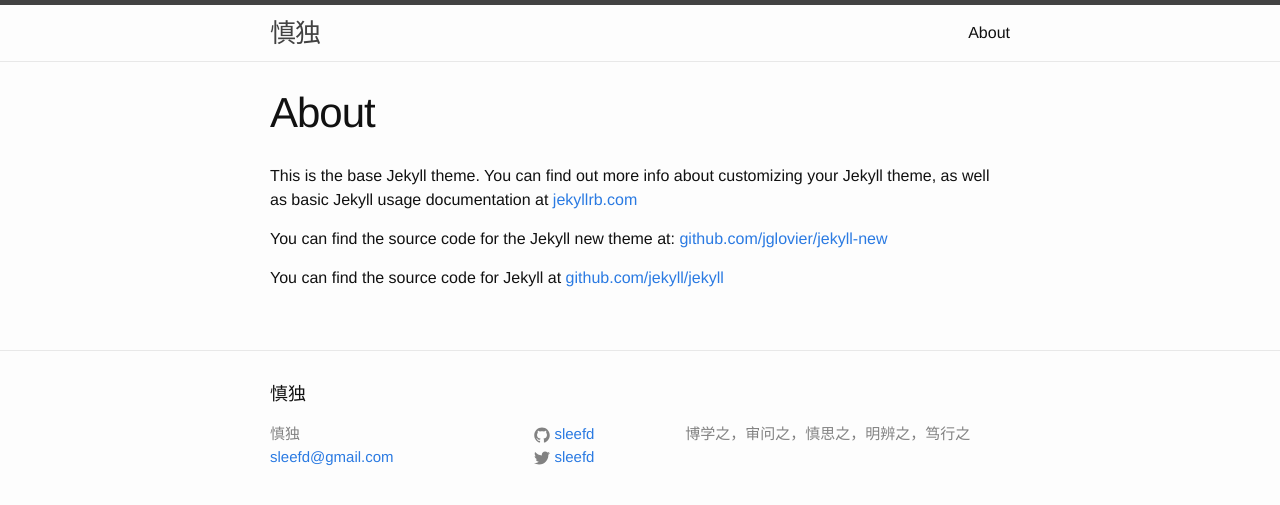
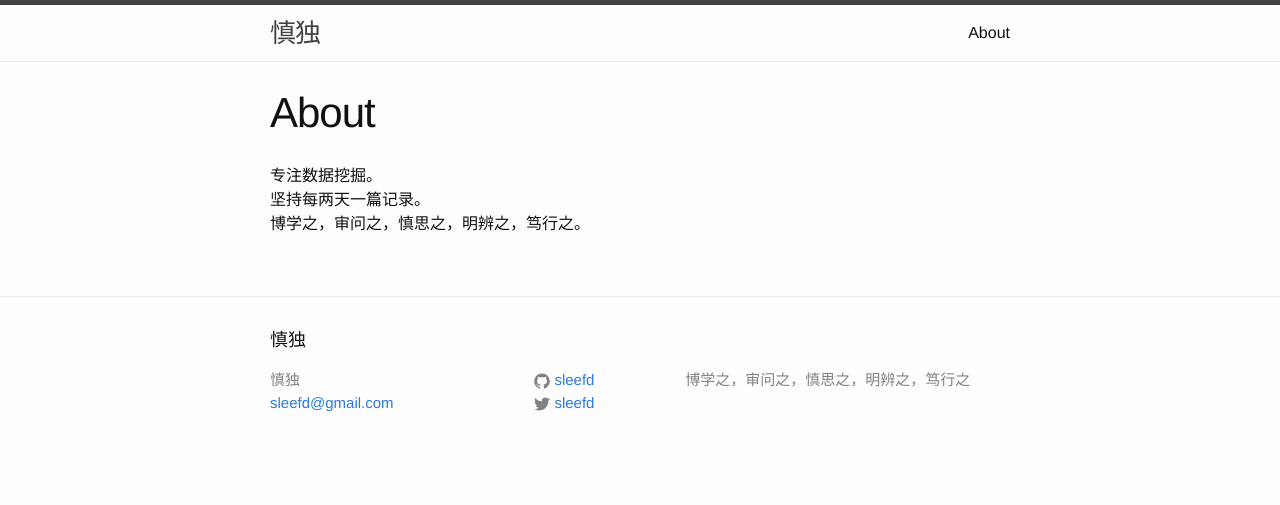
Before and after one commit to sleefd/newblog, a Jekyll site: the page built from about.md, in a window 1280 px wide. Shown: the top 505 px of the page. Built offline with Jekyll 4.4.1, drawn with Linux system fonts in a browser that asks for light colours.

Commit message:
modify about and add first post

```diff
--- a/_config.yml
+++ b/_config.yml
@@ -3,7 +3,7 @@ title: 慎独
 email: sleefd@gmail.com
 description: > # this means to ignore newlines until "baseurl:"
   博学之，审问之，慎思之，明辨之，笃行之
-baseurl: "/blog" # the subpath of your site, e.g. /blog/
+baseurl: "/newblog" # the subpath of your site, e.g. /blog/
 url: "http://sleefd.github.io" # the base hostname & protocol for your site
 twitter_username: sleefd
 github_username:  sleefd
--- a/about.md
+++ b/about.md
@@ -4,8 +4,6 @@ title: About
 permalink: /about/
 ---
 
-This is the base Jekyll theme. You can find out more info about customizing your Jekyll theme, as well as basic Jekyll usage documentation at [jekyllrb.com](http://jekyllrb.com/)
-
-You can find the source code for the Jekyll new theme at: [github.com/jglovier/jekyll-new](https://github.com/jglovier/jekyll-new)
-
-You can find the source code for Jekyll at [github.com/jekyll/jekyll](https://github.com/jekyll/jekyll)
+专注数据挖掘。
+坚持每两天一篇记录。
+博学之，审问之，慎思之，明辨之，笃行之。
```
Also changed, not shown: _posts/2014-12-28-welcome-to-jekyll.markdown (deleted, +0 -25 lines), _posts/2014-12-29-move-octopress.markdown (added, +25 -0 lines).
